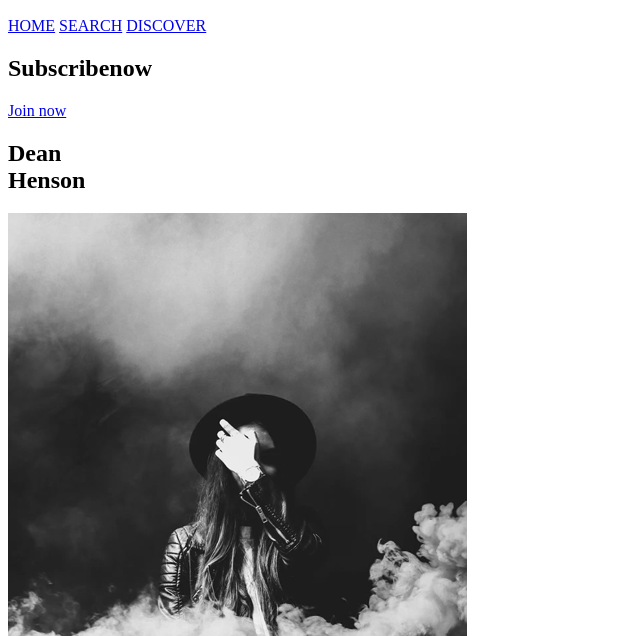
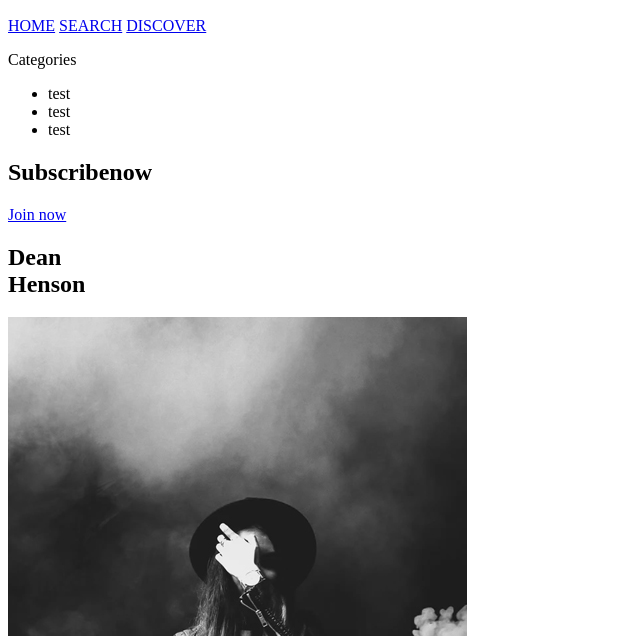
Before and after one commit to Jacob120/discover-music, a website with bundled scripts: page src/index.html in a window 1280 px wide. Shown: the part 164-800 px from the top of the page, without its empty margins (0-640 px from the left). Built offline with nearby package versions, Linux system fonts and the light colour scheme; files whose address does not match are found by name.

Commit message:
Remove initRandomPlayer and initDiscover - no longer used

```diff
--- a/src/index.html
+++ b/src/index.html
@@ -38,6 +38,14 @@
           <source src="songs/{{filename}}" type="audio/mpeg">
         </audio>
       </div> -->
+      <div class="categories-links">
+        <p>Categories</p>
+        <ul>
+          <li>test</li>
+          <li>test</li>
+          <li>test</li>
+        </ul>
+      </div>
       <div id="home-id" class="home-wrapper"></div>
       <div id="home-body">
         <div class="subscribe-section">
--- a/src/js/app.js
+++ b/src/js/app.js
@@ -68,13 +68,6 @@ const app = {
     }
   },
 
-  initRandomPlayer: function(){
-    const thisApp = this;
-
-    for (let songData in thisApp.data.songs){
-      console.log('songData', thisApp.data.songs[songData].id);
-    }
-  },
 
   initData: function(){
     const thisApp = this;
@@ -101,16 +94,9 @@ const app = {
     const searchElement = document.querySelector(select.containerOf.search);
 
     thisApp.search = new Search(searchElement);
-
   },
 
-  // initDiscover(){
-  //   const thisApp = this;
 
-  //   const discoverElement = document.querySelector(select.containerOf.discover);
-
-  //   thisApp.discover = new Discover(discoverElement);
-  // },
 
   init: function () {
     const thisApp = this;
@@ -118,8 +104,6 @@ const app = {
     thisApp.initPages();
     thisApp.initData();
     thisApp.initSearch();
-    // thisApp.initDiscover();
-    thisApp.initRandomPlayer();
   }
 };
 
```
